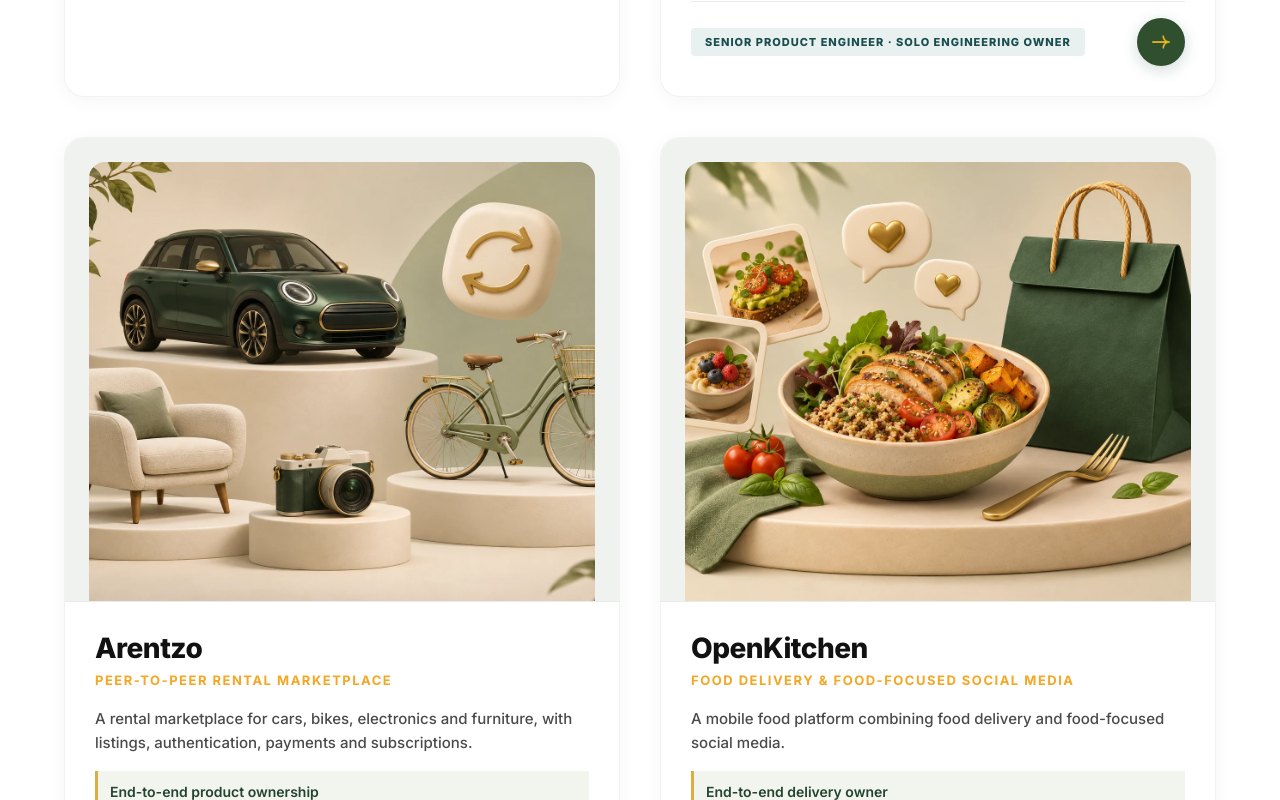
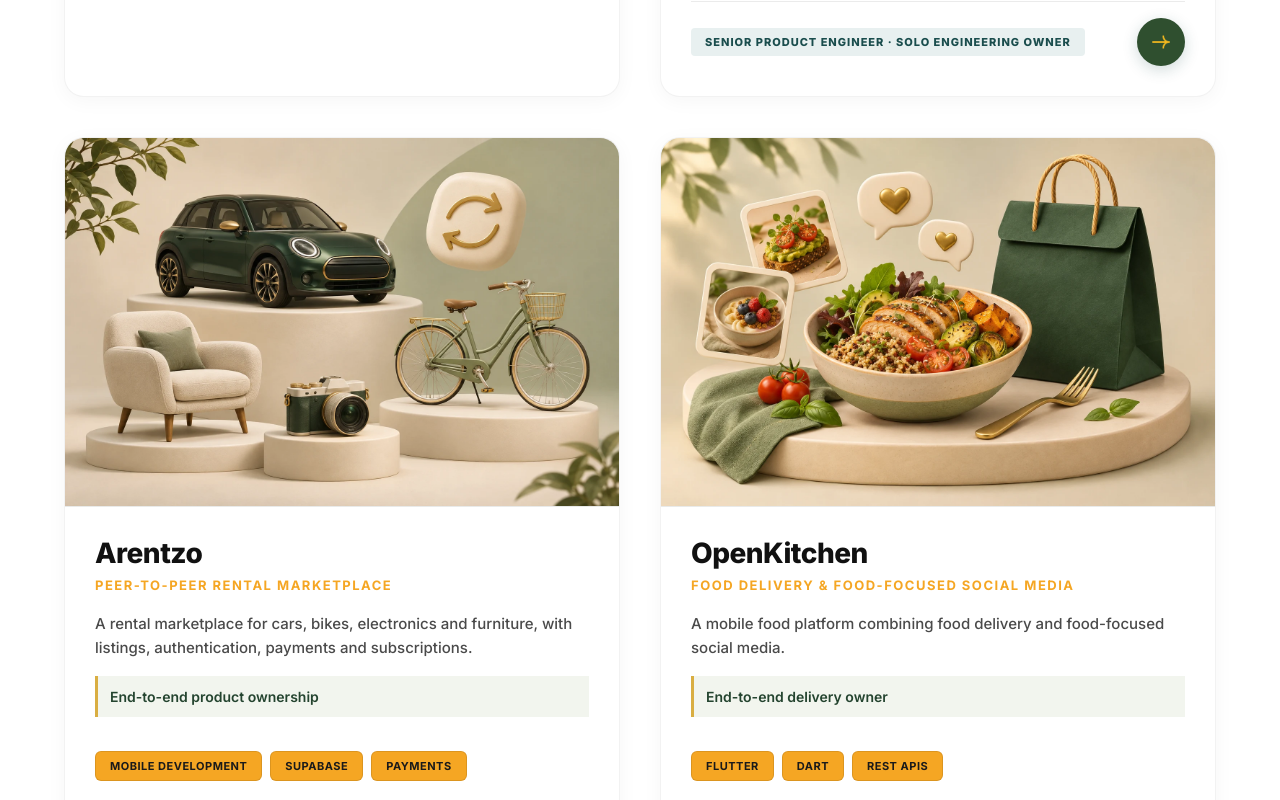
Before and after one commit to srinivas1100/srinivas1100, a React (Vite) app: page /projects in a window 1280 px wide. Shown: the part 3440-4240 px from the top of the page. Built offline with nearby package versions, Linux system fonts and the light colour scheme.

Commit message:
Fill concept artwork frames without gutters or cropping

```diff
--- a/src/components/common/ProjectVisual/ProjectVisual.css
+++ b/src/components/common/ProjectVisual/ProjectVisual.css
@@ -5,6 +5,23 @@
 .project-image-container .project-visual-placeholder { min-height: 0; font-size: clamp(18px, 4vw, 24px); gap: 10px; padding: 16px; }
 .project-image-container .project-visual-monogram { width: 64px; height: 64px; flex-shrink: 0; font-size: 26px; border-radius: 18px; }
 
-.project-concept-visual { position: relative; width: 100%; height: 100%; margin: 0; display: flex; flex-direction: column; }
-.project-concept-visual .project-img { min-height: 0; flex: 1; width: 100%; object-fit: cover; }
-.portfolio-detail-visual .project-concept-visual .project-img { max-height: 480px; object-fit: contain; }
+/* Editorial artwork fills its native 3:2 frame without inset gutters or cropping. */
+.project-image-container:has(.project-concept-visual),
+.all-projects-grid .project-image-container:has(.project-concept-visual) {
+    padding: 0;
+    aspect-ratio: 3 / 2;
+}
+.project-concept-visual { width: 100%; aspect-ratio: 3 / 2; margin: 0; overflow: hidden; }
+.project-concept-visual .project-img,
+.all-projects-grid .project-concept-visual .project-img,
+.portfolio-detail-visual .project-concept-visual .project-img {
+    display: block;
+    width: 100%;
+    height: 100%;
+    max-height: none;
+    aspect-ratio: 3 / 2;
+    object-fit: cover;
+    object-position: center;
+    border-radius: 0;
+}
+.project-card:hover .project-concept-visual .project-img { transform: none; }
```
